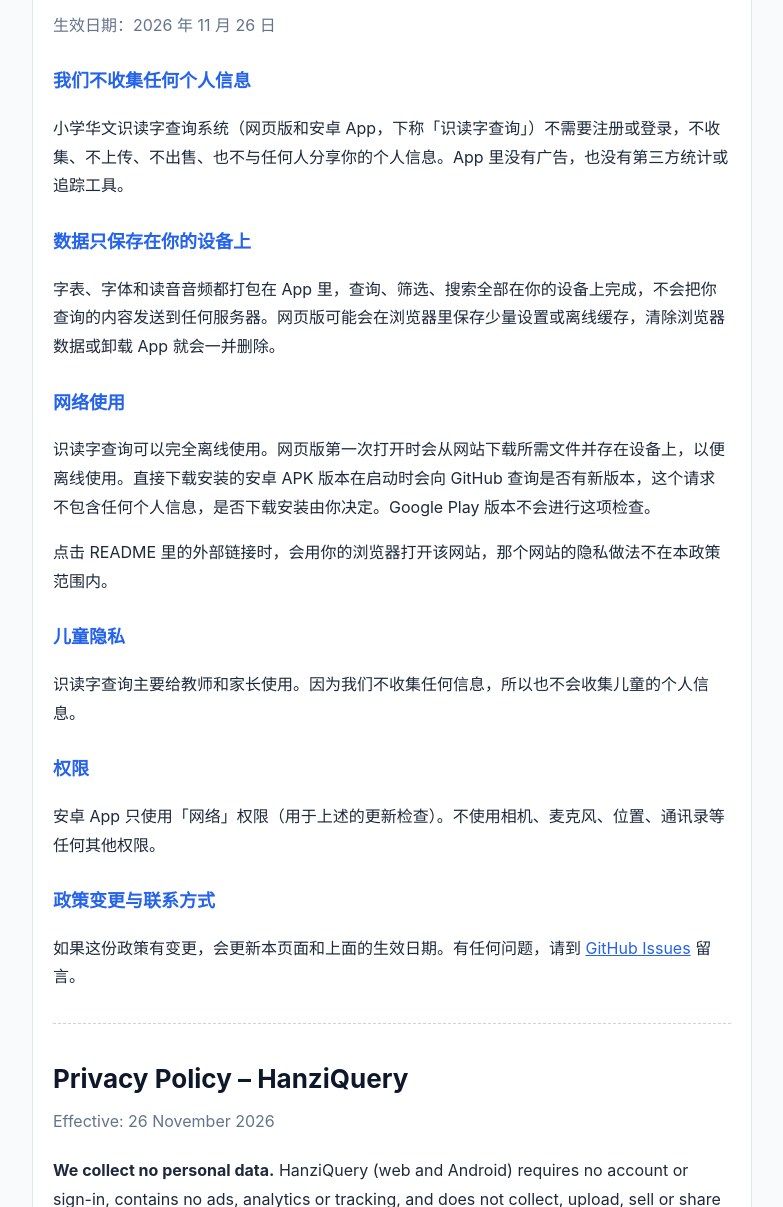
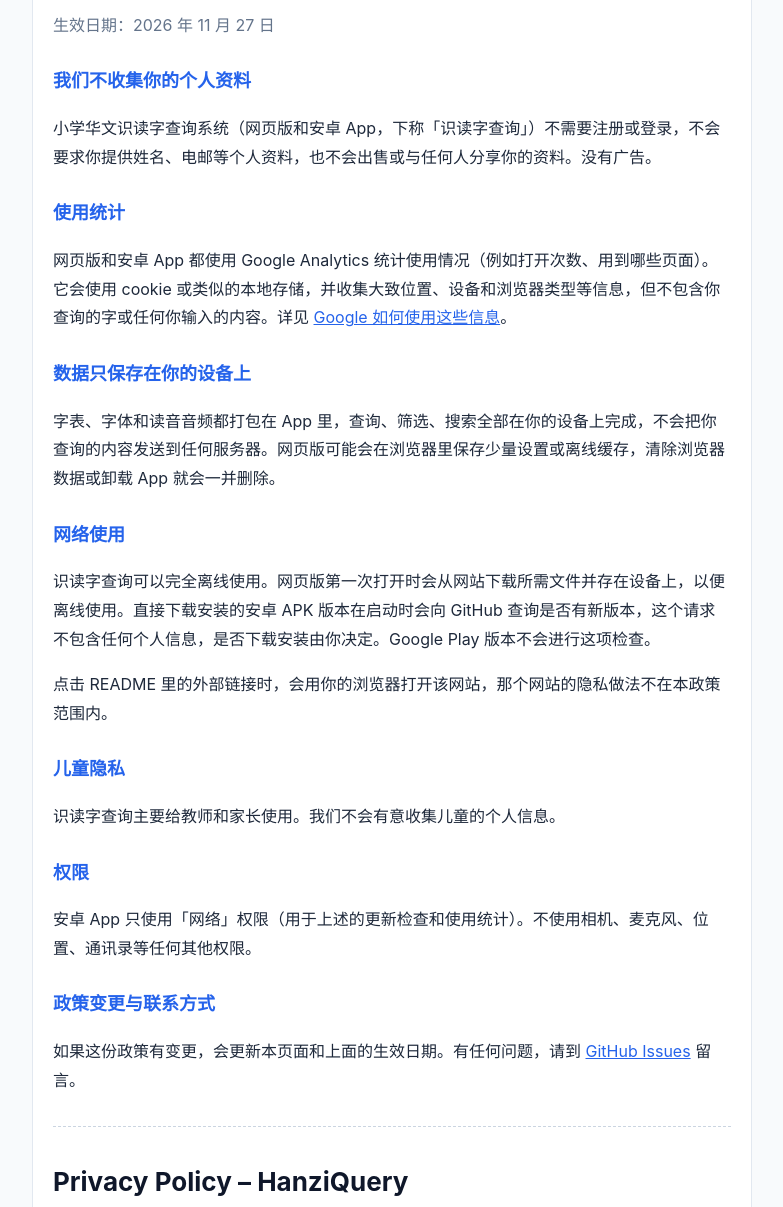
Before and after one commit to MrWengKB/HanziQuery, a plain HTML site: page privacy.html in a window 1280 px wide. Shown: the part 122-1329 px from the top of the page, without its empty margins (248-1031 px from the left). Drawn offline with Linux system fonts and the light colour scheme.

Commit message:
v2.9.2: Google Analytics on the privacy page; privacy policy now explains usage statistics in web and app
Co-Authored-By: Claude Opus 5.5 <noreply@anthropic.com>
Claude-Session: https://claude.ai/code/session_01GecNZbKnZ4Wiw9CeKnqhaX

```diff
--- a/privacy.html
+++ b/privacy.html
@@ -2,6 +2,15 @@
 <html lang="zh-CN">
 <head>
   <meta charset="UTF-8">
+  <!-- GA-START: Google Analytics (removed when building children's Android apps) -->
+  <script async src="https://www.googletagmanager.com/gtag/js?id=G-LVJJ4GY9FC"></script>
+  <script>
+    window.dataLayer = window.dataLayer || [];
+    function gtag(){dataLayer.push(arguments);}
+    gtag('js', new Date());
+    gtag('config', 'G-LVJJ4GY9FC');
+  </script>
+  <!-- GA-END -->
   <meta name="viewport" content="width=device-width, initial-scale=1">
   <title>识读字查询 隐私政策</title>
   <link rel="icon" href="favicon.svg" type="image/svg+xml">
@@ -22,10 +31,13 @@
   <a class="back" href="index.html">← 返回识读字查询</a>
   <section>
     <h1>识读字查询 隐私政策</h1>
-    <p class="date">生效日期：2026 年 11 月 26 日</p>
+    <p class="date">生效日期：2026 年 11 月 27 日</p>
 
-    <h2>我们不收集任何个人信息</h2>
-    <p>小学华文识读字查询系统（网页版和安卓 App，下称「识读字查询」）不需要注册或登录，不收集、不上传、不出售、也不与任何人分享你的个人信息。App 里没有广告，也没有第三方统计或追踪工具。</p>
+    <h2>我们不收集你的个人资料</h2>
+    <p>小学华文识读字查询系统（网页版和安卓 App，下称「识读字查询」）不需要注册或登录，不会要求你提供姓名、电邮等个人资料，也不会出售或与任何人分享你的资料。没有广告。</p>
+
+    <h2>使用统计</h2>
+    <p>网页版和安卓 App 都使用 Google Analytics 统计使用情况（例如打开次数、用到哪些页面）。它会使用 cookie 或类似的本地存储，并收集大致位置、设备和浏览器类型等信息，但不包含你查询的字或任何你输入的内容。详见 <a href="https://policies.google.com/technologies/partner-sites">Google 如何使用这些信息</a>。</p>
 
     <h2>数据只保存在你的设备上</h2>
     <p>字表、字体和读音音频都打包在 App 里，查询、筛选、搜索全部在你的设备上完成，不会把你查询的内容发送到任何服务器。网页版可能会在浏览器里保存少量设置或离线缓存，清除浏览器数据或卸载 App 就会一并删除。</p>
@@ -35,10 +47,10 @@
     <p>点击 README 里的外部链接时，会用你的浏览器打开该网站，那个网站的隐私做法不在本政策范围内。</p>
 
     <h2>儿童隐私</h2>
-    <p>识读字查询主要给教师和家长使用。因为我们不收集任何信息，所以也不会收集儿童的个人信息。</p>
+    <p>识读字查询主要给教师和家长使用。我们不会有意收集儿童的个人信息。</p>
 
     <h2>权限</h2>
-    <p>安卓 App 只使用「网络」权限（用于上述的更新检查）。不使用相机、麦克风、位置、通讯录等任何其他权限。</p>
+    <p>安卓 App 只使用「网络」权限（用于上述的更新检查和使用统计）。不使用相机、麦克风、位置、通讯录等任何其他权限。</p>
 
     <h2>政策变更与联系方式</h2>
     <p>如果这份政策有变更，会更新本页面和上面的生效日期。有任何问题，请到 <a href="https://github.com/MrWengKB/HanziQuery/issues">GitHub Issues</a> 留言。</p>
@@ -46,12 +58,13 @@
     <hr>
 
     <h1>Privacy Policy – HanziQuery</h1>
-    <p class="date">Effective: 26 November 2026</p>
-    <p><b>We collect no personal data.</b> HanziQuery (web and Android) requires no account or sign-in, contains no ads, analytics or tracking, and does not collect, upload, sell or share any personal information.</p>
+    <p class="date">Effective: 27 November 2026</p>
+    <p><b>No personal data asked for.</b> HanziQuery (web and Android) requires no account or sign-in, shows no ads, never asks for your name or email, and does not sell or share your data.</p>
+    <p><b>Usage statistics.</b> The website and the Android app use Google Analytics to count visits and see which pages are used. It uses cookies or similar local storage and collects information such as approximate location and device and browser type. It never includes the characters you look up or anything you type. See <a href="https://policies.google.com/technologies/partner-sites">how Google uses this information</a>.</p>
     <p><b>Everything stays on your device.</b> The character list, fonts and audio are bundled with the app. All searching and filtering happens on your device; nothing you look up is sent to any server. The web version may keep small settings and an offline cache in your browser, which are removed when you clear browser data or uninstall the app.</p>
     <p><b>Network.</b> The app works fully offline. The directly downloaded APK checks GitHub for a newer version at launch; this request contains no personal information, and you decide whether to install the update. The Google Play version does not perform this check.</p>
-    <p><b>Children.</b> HanziQuery is intended for teachers and parents. As no data is collected, no data from children is collected.</p>
-    <p><b>Permissions.</b> The Android app uses only the Internet permission (for the update check above).</p>
+    <p><b>Children.</b> HanziQuery is intended for teachers and parents. We do not knowingly collect personal information from children.</p>
+    <p><b>Permissions.</b> The Android app uses only the Internet permission (for the update check and usage statistics above).</p>
     <p><b>Contact.</b> Please open an issue at <a href="https://github.com/MrWengKB/HanziQuery/issues">GitHub Issues</a>.</p>
   </section>
 </main>
```
Also changed, not shown: 1 other file.
